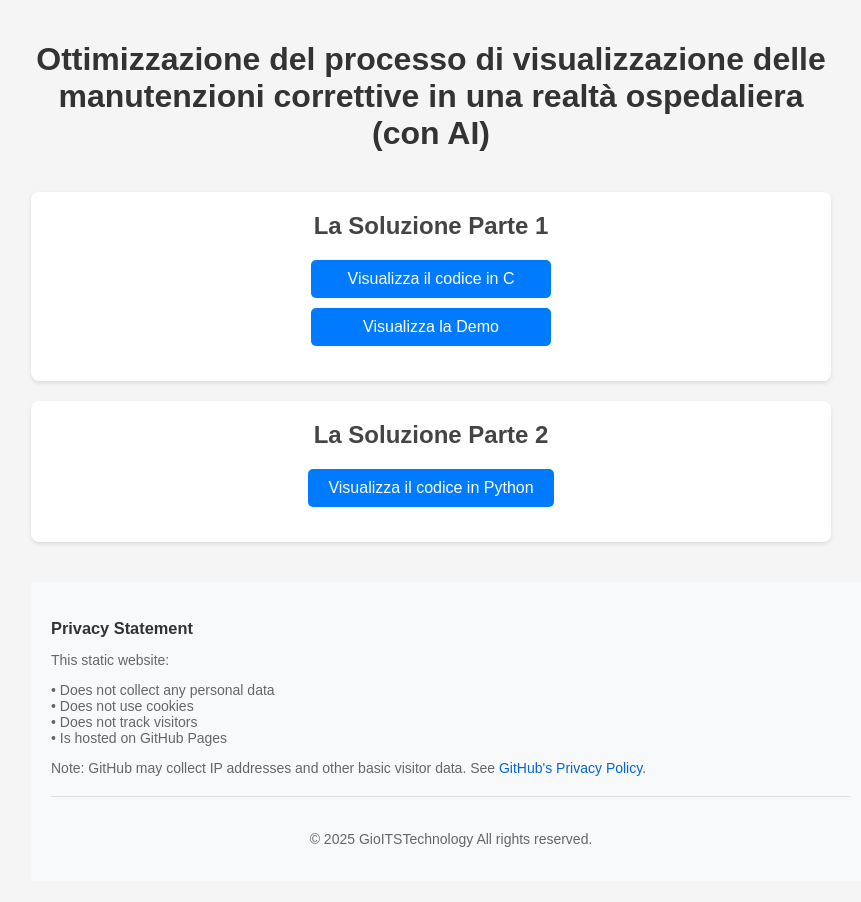
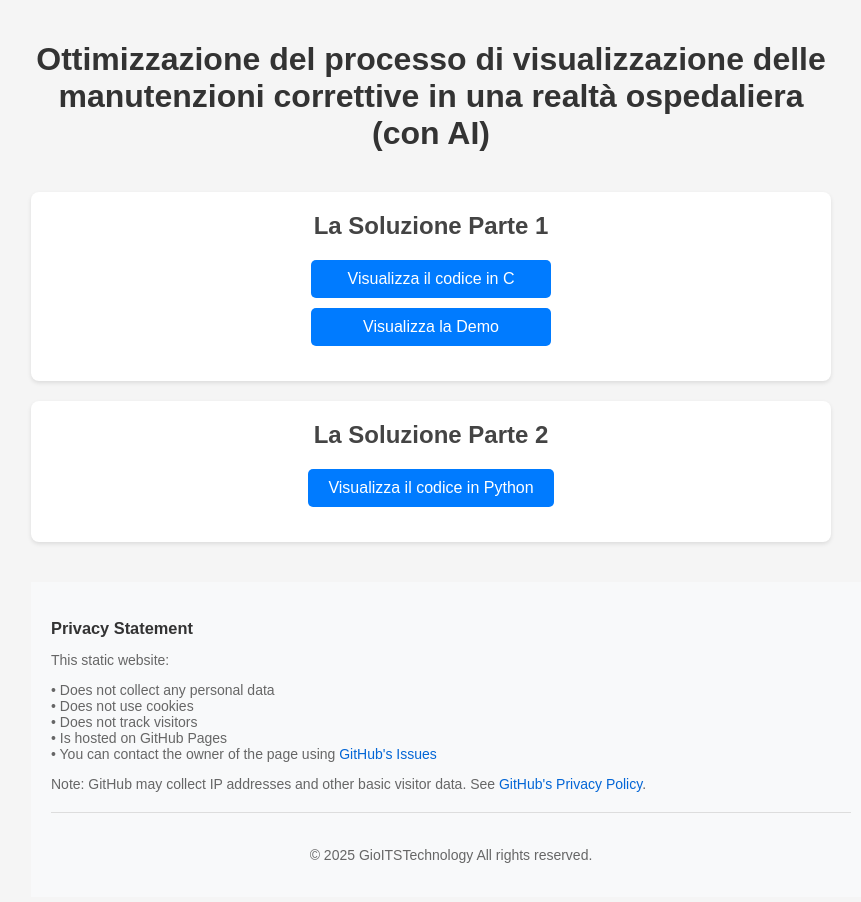
Before and after one commit to GioITSTechnology/gioitstechnology.github.io, a plain HTML site: page index.html in a window 1280 px wide. Shown: the whole page, without its empty margins (209-1070 px from the left). Drawn offline with Linux system fonts and the light colour scheme.

Commit message:
Updated index's footer

```diff
--- a/index.html
+++ b/index.html
@@ -53,6 +53,7 @@
                 <li>• Does not use cookies</li>
                 <li>• Does not track visitors</li>
                 <li>• Is hosted on GitHub Pages</li>
+                <li>• You can contact the owner of the page using <a href="https://github.com/GioITSTechnology/gioitstechnology.github.io/issues" style="color: #0366d6; text-decoration: none;">GitHub's Issues</a></li>
             </ul>
             <p style="margin-top: 10px;">
                 Note: GitHub may collect IP addresses and other basic visitor data.
```
